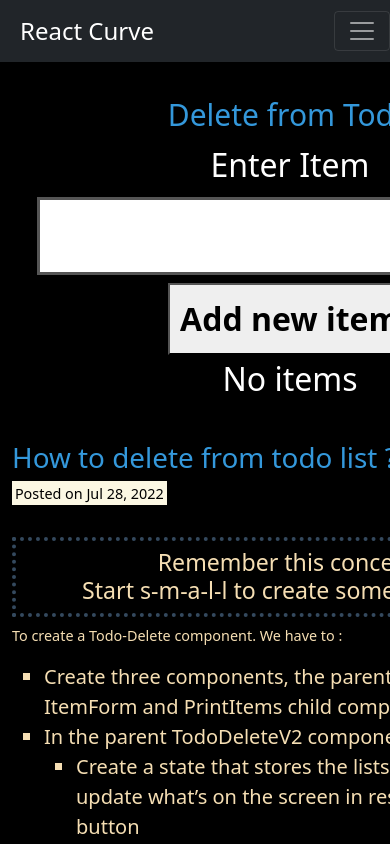
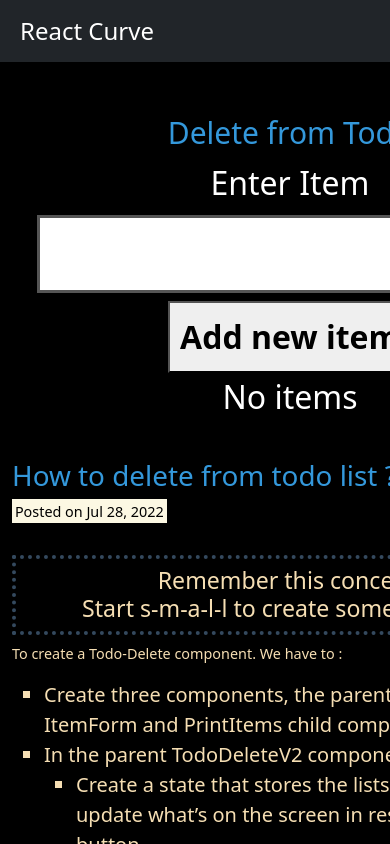
Before and after one commit to this-mkhy/react-curve, a React (Create React App) app: page /todo-delete-v2 in a window 390 px wide. Shown: the top 844 px of the page. Built offline with nearby package versions, Linux system fonts and the light colour scheme.

Commit message:
fixed issue#45 - header on mobile device

```diff
--- a/src/projects/header/Header.js
+++ b/src/projects/header/Header.js
@@ -1,26 +1,21 @@
-import React from 'react'
+import React from "react";
 import { Link } from "react-router-dom";
-
 
 const Header = () => {
   return (
-<nav class="navbar navbar-expand-lg navbar-dark bg-dark">
-  <Link class="navbar-brand" to="/" style={{marginLeft:"20px", fontSize:"24px"}}>React Curve</Link>
-  <button class="navbar-toggler" type="button" data-toggle="collapse" data-target="#navbarNav" aria-controls="navbarNav" aria-expanded="false" aria-label="Toggle navigation">
-    <span class="navbar-toggler-icon"></span>
-  </button>
-  <div class="collapse navbar-collapse" id="navbarNav">
-    <ul class="navbar-nav">
-      {/* <li class="nav-item active">
-        <Link class="nav-link" to="/">About <span class="sr-only">(current)</span></Link>
-      </li>
-      <li class="nav-item">
-        <Link class="nav-link" to="/">Components <span class="sr-only">(current)</span></Link>
-      </li> */}
-    </ul>
-  </div>
-</nav>
-  )
-}
+    <React.Fragment>
+    <nav class="navbar navbar-expand-lg navbar-dark bg-dark fixed-top">
+      <Link
+        class="navbar-brand"
+        to="/"
+        style={{ marginLeft: "20px", fontSize: "24px" }}
+      >
+        React Curve
+      </Link>
+    </nav>
+    <div style={{height:"5rem"}}> </div>
+    </React.Fragment>
+  );
+};
 
-export default Header
+export default Header;
```
